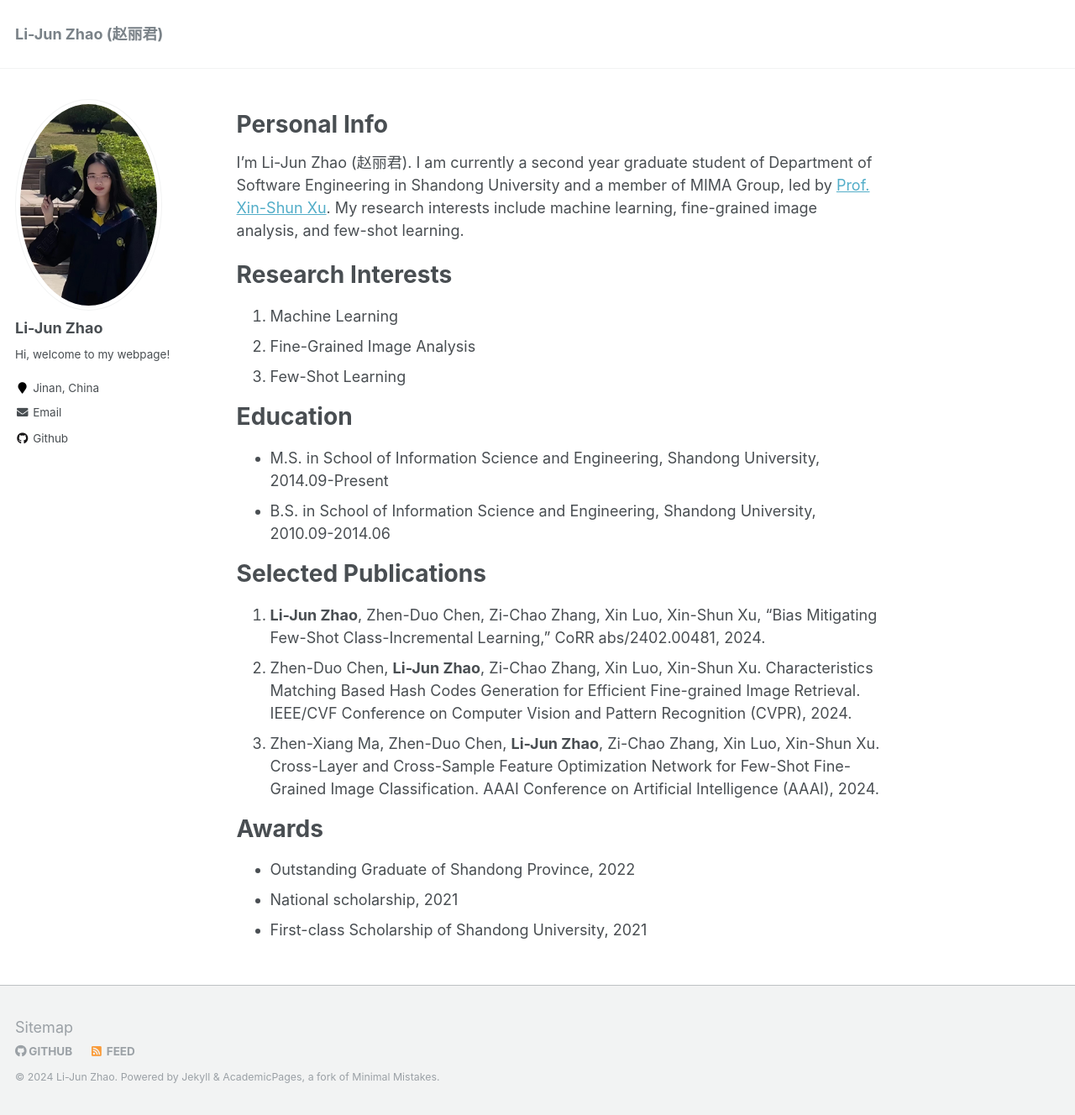
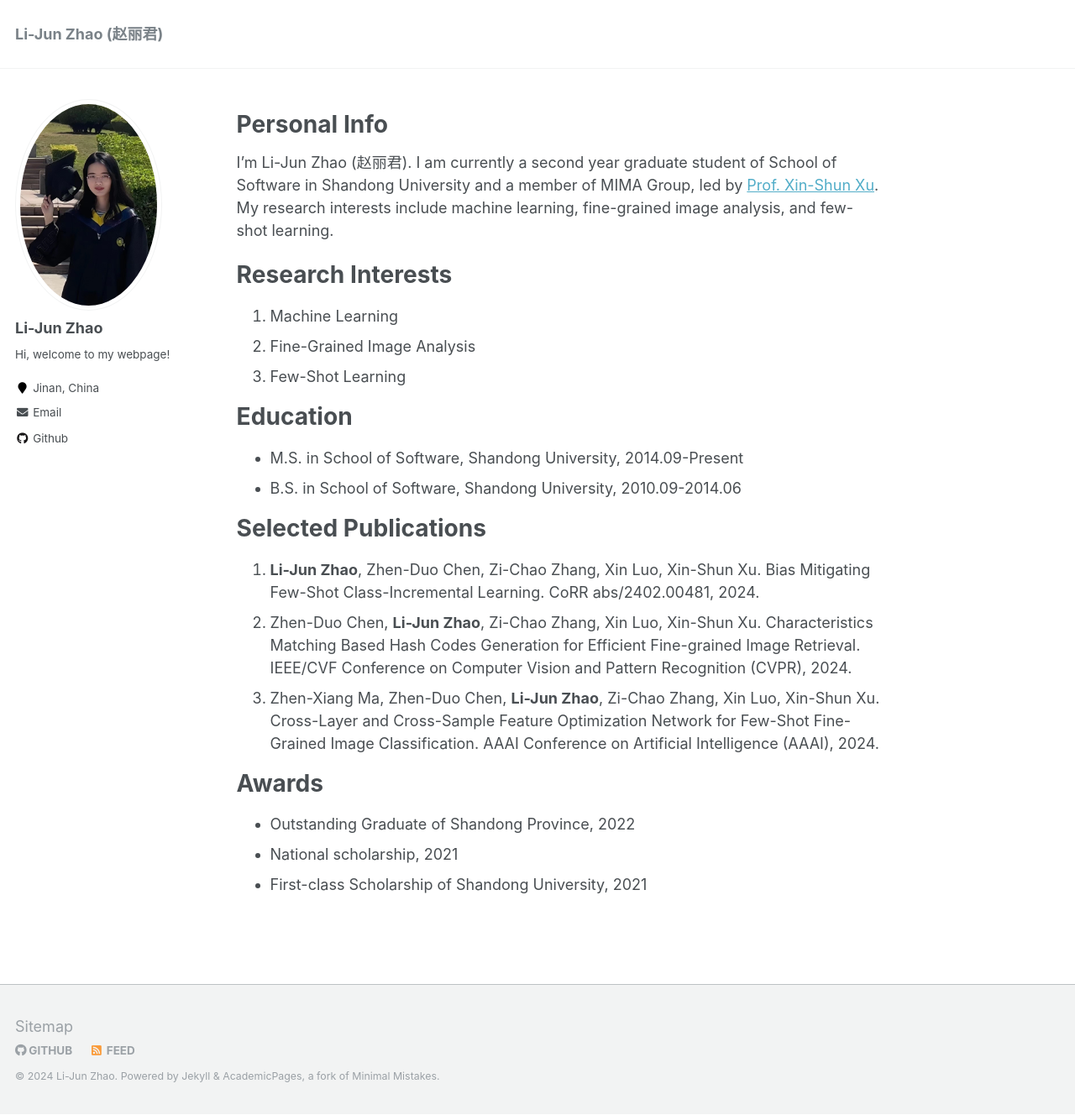
Before and after one commit to Legenddddd/Legenddddd.github.io, a Jekyll site: the page built from _pages/about.md, in a window 1280 px wide and 1328 px high. Shown: the whole window at 84% size. Built offline with Jekyll 4.4.1, drawn with Linux system fonts in a browser that asks for light colours.

Commit message:
Update about.md

```diff
--- a/_pages/about.md
+++ b/_pages/about.md
@@ -10,7 +10,7 @@ redirect_from:
 
 Personal Info
 ======
-I'm Li-Jun Zhao (赵丽君). I am currently a second year graduate student of Department of Software Engineering in Shandong University and a member of MIMA Group, led by [Prof. Xin-Shun Xu](https://faculty.sdu.edu.cn/xuxinshun/zh_CN/index.htm). My research interests include machine learning, fine-grained image analysis, and few-shot learning.
+I'm Li-Jun Zhao (赵丽君). I am currently a second year graduate student of School of Software in Shandong University and a member of MIMA Group, led by [Prof. Xin-Shun Xu](https://faculty.sdu.edu.cn/xuxinshun/zh_CN/index.htm). My research interests include machine learning, fine-grained image analysis, and few-shot learning.
 
 
 
@@ -22,14 +22,14 @@ Research Interests
 
 Education
 =====
-* M.S. in School of Information Science and Engineering, Shandong University, 2014.09-Present
-* B.S. in School of Information Science and Engineering, Shandong University, 2010.09-2014.06
+* M.S. in School of Software, Shandong University, 2014.09-Present
+* B.S. in School of Software, Shandong University, 2010.09-2014.06
 
 
 
 Selected Publications
 ======
-1. **Li-Jun Zhao**, Zhen-Duo Chen, Zi-Chao Zhang, Xin Luo, Xin-Shun Xu, "Bias Mitigating Few-Shot Class-Incremental Learning," CoRR abs/2402.00481, 2024.
+1. **Li-Jun Zhao**, Zhen-Duo Chen, Zi-Chao Zhang, Xin Luo, Xin-Shun Xu. Bias Mitigating Few-Shot Class-Incremental Learning. CoRR abs/2402.00481, 2024.
 1.  Zhen-Duo Chen, **Li-Jun Zhao**, Zi-Chao Zhang, Xin Luo, Xin-Shun Xu. Characteristics Matching Based Hash Codes Generation for Efficient Fine-grained Image Retrieval.  IEEE/CVF Conference on Computer Vision and Pattern Recognition (CVPR), 2024.
 1. Zhen-Xiang Ma, Zhen-Duo Chen, **Li-Jun Zhao**, Zi-Chao Zhang, Xin Luo, Xin-Shun Xu. Cross-Layer and Cross-Sample Feature Optimization Network for Few-Shot Fine-Grained Image Classification. AAAI Conference on Artificial Intelligence (AAAI), 2024.
 
```
